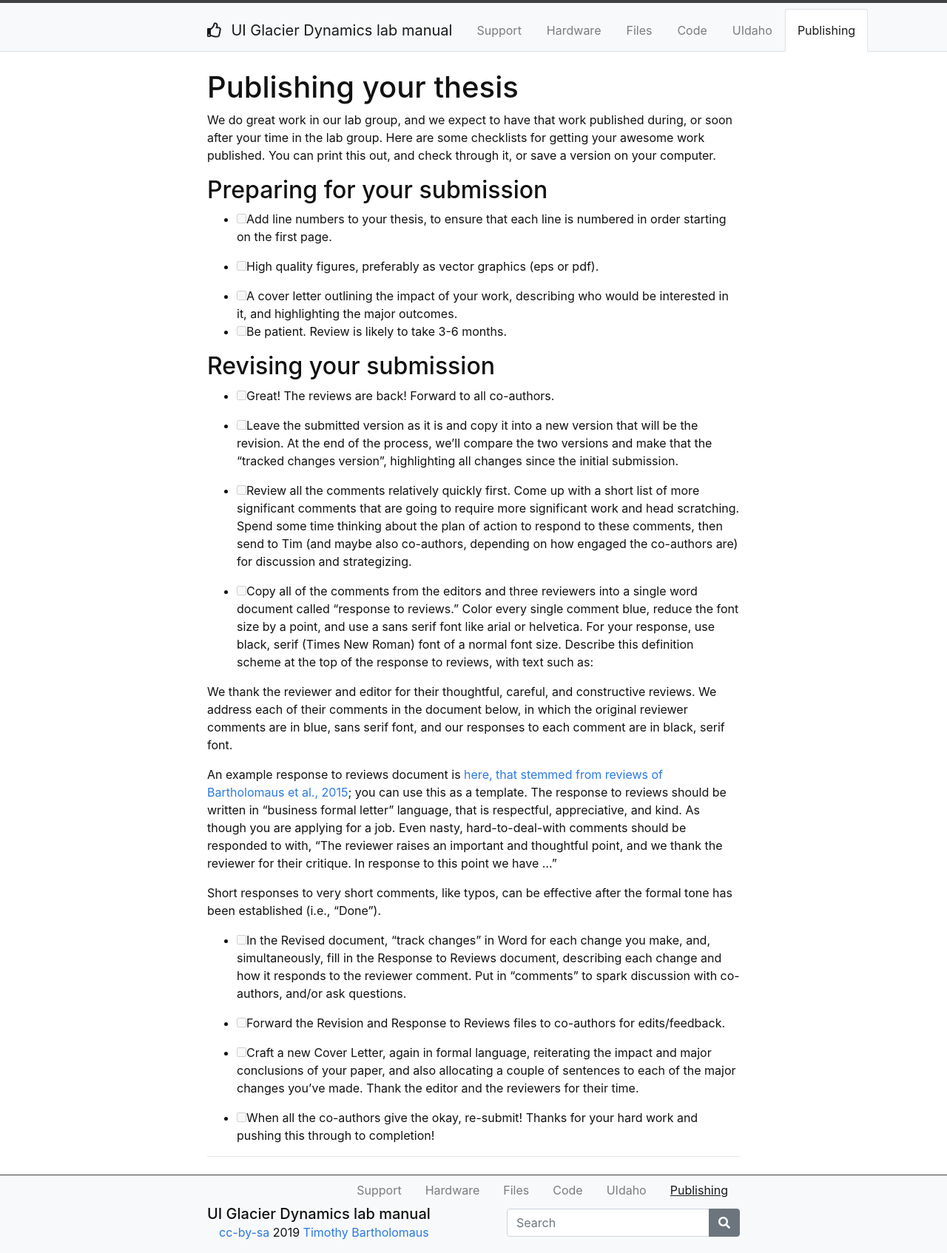
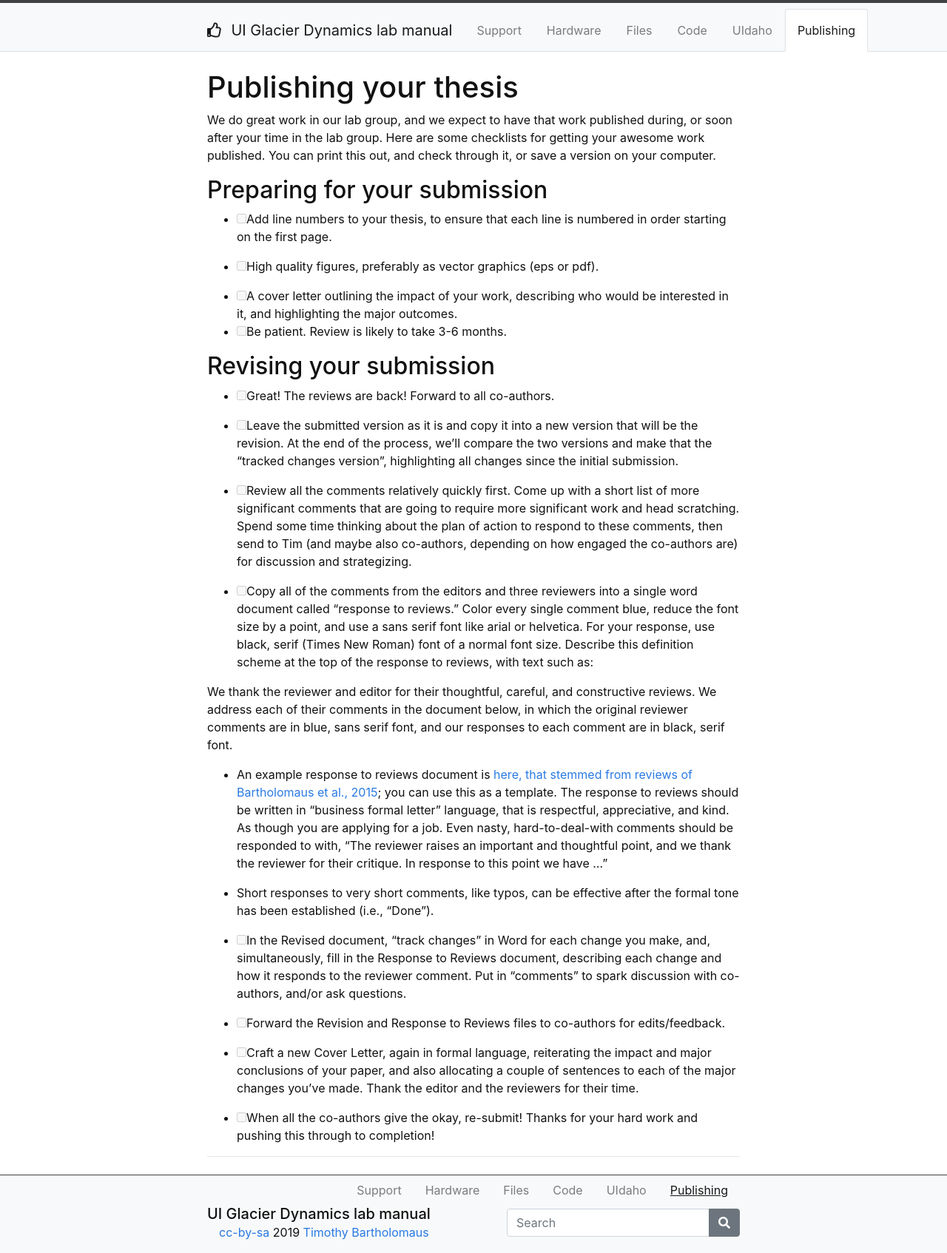
Before and after one commit to yoramterleth/uiglaciology, a Jekyll site: the page built from content/5-Publishing.md, in a window 1280 px wide. Shown: the whole page at 74% size. Built offline with Jekyll 4.4.1, drawn with Linux system fonts in a browser that asks for light colours.

```diff
--- a/content/5-Publishing.md
+++ b/content/5-Publishing.md
@@ -27,9 +27,9 @@ We do great work in our lab group, and we expect to have that work published dur
 We thank the reviewer and editor for their thoughtful, careful, and constructive reviews.  We address each of their comments in the document below, in which the original reviewer comments are in blue, sans serif font, and our responses to each comment are in black, serif font.
 </p></blockquote>
 
-   An example response to reviews document is [here, that stemmed from reviews of Bartholomaus et al., 2015](../content/files/Response_to_reviews.docx); you can use this as a template.  The response to reviews should be written in "business formal letter" language, that is respectful, appreciative, and kind.  As though you are applying for a job.  Even nasty, hard-to-deal-with comments should be responded to with, "The reviewer raises an important and thoughtful point, and we thank the reviewer for their critique.  In response to this point we have ..."
+   - An example response to reviews document is [here, that stemmed from reviews of Bartholomaus et al., 2015](../content/files/Response_to_reviews.docx); you can use this as a template.  The response to reviews should be written in "business formal letter" language, that is respectful, appreciative, and kind.  As though you are applying for a job.  Even nasty, hard-to-deal-with comments should be responded to with, "The reviewer raises an important and thoughtful point, and we thank the reviewer for their critique.  In response to this point we have ..."
 
-   Short responses to very short comments, like typos, can be effective after the formal tone has been established (i.e., "Done").
+   - Short responses to very short comments, like typos, can be effective after the formal tone has been established (i.e., "Done").
 
 - [ ] In the Revised document, "track changes" in Word for each change you make, and, simultaneously, fill in the Response to Reviews document, describing each change and how it responds to the reviewer comment.  Put in "comments" to spark discussion with co-authors, and/or ask questions.
 
```
